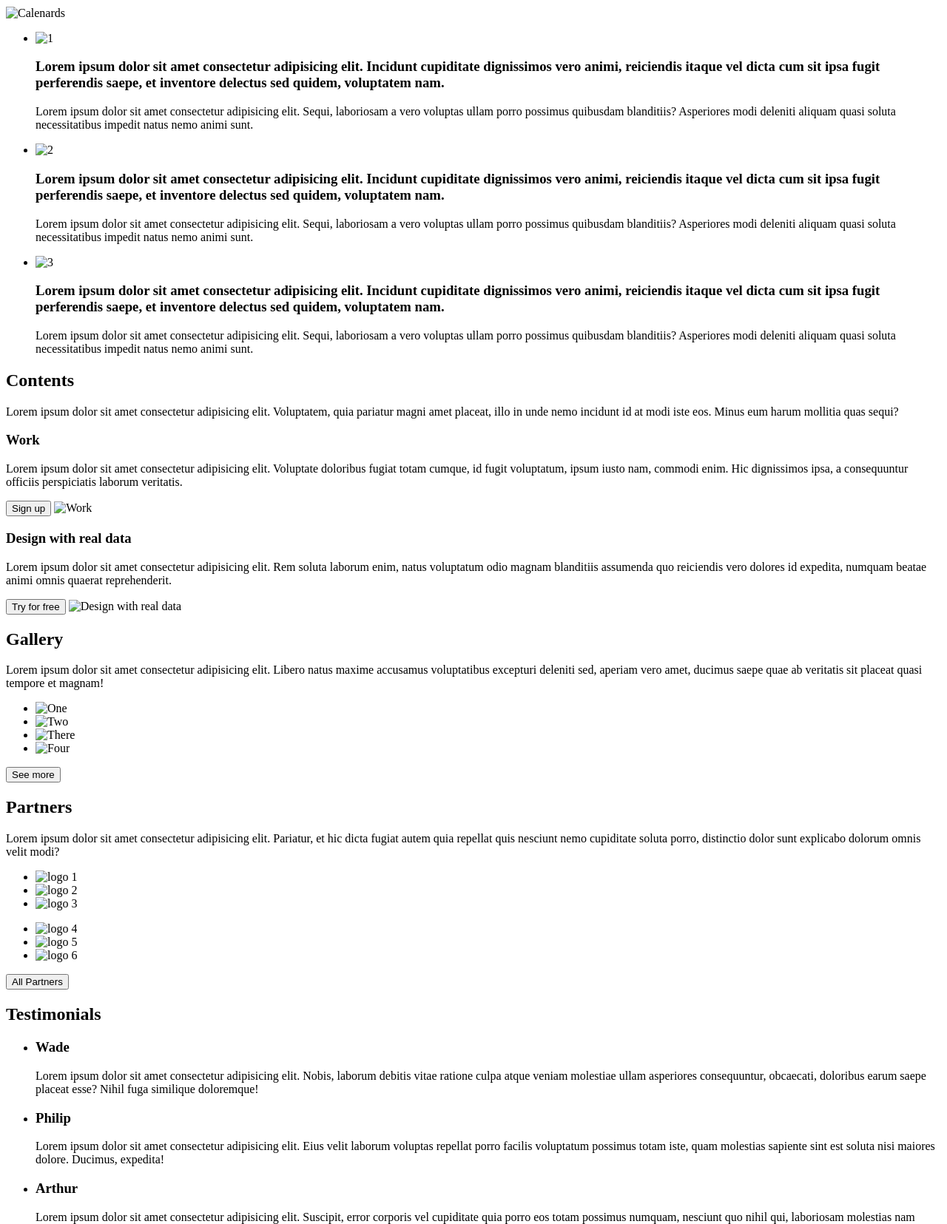
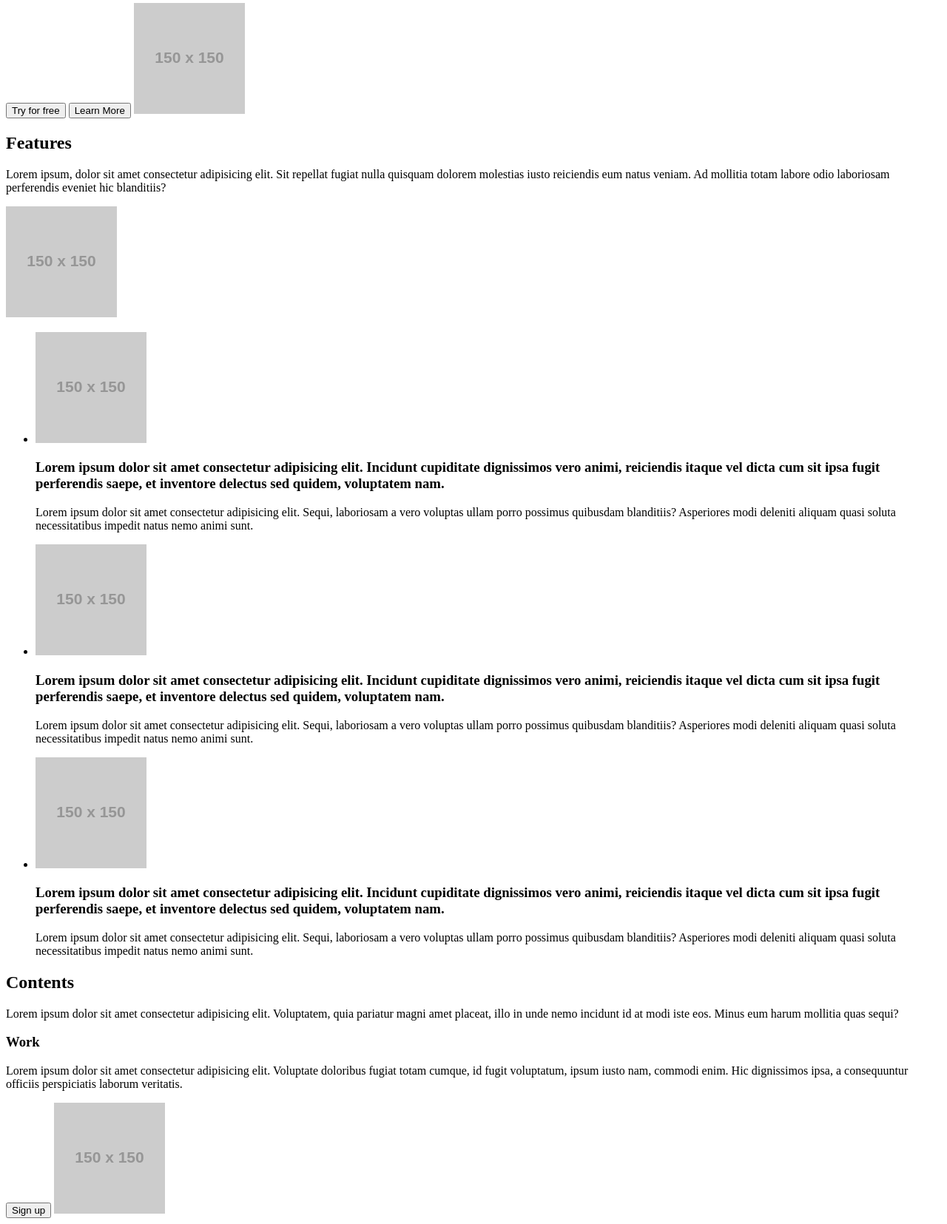
Before and after one commit to fylhtq7779/Control_1, a plain HTML site: page index.html in a window 1280 px wide. Shown: the part 279-1934 px from the top of the page at 74% size. Drawn offline with Linux system fonts and the light colour scheme; placeholder pictures from the web are drawn by us.

Commit message:
Add placeholder

```diff
--- a/index.html
+++ b/index.html
@@ -10,9 +10,9 @@
 
 <body>
     <header>
-        <a href=""> <img src="" alt="FigmaLandLogo"></a>
+        <a href=""> <img src="http://via.placeholder.com/150x150" alt="FigmaLandLogo"></a>
         <button>Login</button>
-        <a href=""><img src="" alt="3Lines"></a>
+        <a href=""><img src="http://via.placeholder.com/150x150" alt="3Lines"></a>
     </header>
 
     <main>
@@ -27,7 +27,7 @@
             </p>
             <button>Try for free</button>
             <button>Learn More</button>
-            <img src="" alt="Back">
+            <img src="http://via.placeholder.com/150x150" alt="Back">
         </section>
 
         <section>
@@ -36,10 +36,10 @@
                 molestias iusto reiciendis eum natus veniam. Ad mollitia totam labore odio laboriosam perferendis
                 eveniet
                 hic blanditiis?</p>
-            <img src="" alt="Calenards">
+            <img src="http://via.placeholder.com/150x150" alt="Calenards">
             <ul>
                 <li>
-                    <img src="" alt="1">
+                    <img src="http://via.placeholder.com/150x150" alt="1">
                     </img>
                     <h3>Lorem ipsum dolor sit amet consectetur adipisicing elit. Incidunt cupiditate dignissimos vero
                         animi,
@@ -53,7 +53,7 @@
                         natus nemo animi sunt.</p>
                 </li>
                 <li>
-                    <img src="" alt="2">
+                    <img src="http://via.placeholder.com/150x150" alt="2">
                     </img>
                     <h3>Lorem ipsum dolor sit amet consectetur adipisicing elit. Incidunt cupiditate dignissimos vero
                         animi,
@@ -67,7 +67,7 @@
                         natus nemo animi sunt.</p>
                 </li>
                 <li>
-                    <img src="" alt="3">
+                    <img src="http://via.placeholder.com/150x150" alt="3">
                     </img>
                     <h3>Lorem ipsum dolor sit amet consectetur adipisicing elit. Incidunt cupiditate dignissimos vero
                         animi,
@@ -94,13 +94,13 @@
                 voluptatum, ipsum iusto nam, commodi enim. Hic dignissimos ipsa, a consequuntur officiis perspiciatis
                 laborum veritatis.</p>
             <button>Sign up</button>
-            <img src="" alt="Work">
+            <img src="http://via.placeholder.com/150x150" alt="Work">
             <h3>Design with real data</h3>
             <p>Lorem ipsum dolor sit amet consectetur adipisicing elit. Rem soluta laborum enim, natus voluptatum odio
                 magnam blanditiis assumenda quo reiciendis vero dolores id expedita, numquam beatae animi omnis quaerat
                 reprehenderit.</p>
             <button>Try for free</button>
-            <img src="" alt="Design with real data">
+            <img src="http://via.placeholder.com/150x150" alt="Design with real data">
         </section>
 
         <section>
@@ -110,10 +110,10 @@
                 deleniti sed, aperiam vero amet, ducimus saepe quae ab veritatis sit placeat quasi tempore et magnam!
             </p>
             <ul>
-                <li><img src="" alt="One"></li>
-                <li><img src="" alt="Two"></li>
-                <li><img src="" alt="There"></li>
-                <li><img src="" alt="Four"></li>
+                <li><img src="http://via.placeholder.com/150x150" alt="One"></li>
+                <li><img src="http://via.placeholder.com/150x150" alt="Two"></li>
+                <li><img src="http://via.placeholder.com/150x150" alt="There"></li>
+                <li><img src="http://via.placeholder.com/150x150" alt="Four"></li>
             </ul>
             <button>See more</button>
         </section>
@@ -125,14 +125,14 @@
                 quis nesciunt nemo cupiditate soluta porro, distinctio dolor sunt explicabo dolorum omnis velit modi?
             </p>
             <ul>
-                <li><img src="" alt="logo 1"></li>
-                <li><img src="" alt="logo 2"></li>
-                <li><img src="" alt="logo 3"></li>
+                <li><img src="http://via.placeholder.com/150x150" alt="logo 1"></li>
+                <li><img src="http://via.placeholder.com/150x150" alt="logo 2"></li>
+                <li><img src="http://via.placeholder.com/150x150" alt="logo 3"></li>
             </ul>
             <ul>
-                <li><img src="" alt="logo 4"></li>
-                <li><img src="" alt="logo 5"></li>
-                <li><img src="" alt="logo 6"></li>
+                <li><img src="http://via.placeholder.com/150x150" alt="logo 4"></li>
+                <li><img src="http://via.placeholder.com/150x150" alt="logo 5"></li>
+                <li><img src="http://via.placeholder.com/150x150" alt="logo 6"></li>
             </ul>
             <button>All Partners</button>
         </section>
@@ -181,7 +181,7 @@
             <button>Try for</button>
 
 
-            <img src="" alt="Preview">
+            <img src="http://via.placeholder.com/150x150" alt="Preview">
         </section>
 
         <footer>
@@ -210,14 +210,14 @@
                 <li><button>Lorem1</button></li>
             </ul>
 
-            <button><img src="" alt="GPS"></button>
+            <button><img src="http://via.placeholder.com/150x150" alt="GPS"></button>
             <p>Adress</p>
-            <button><img src="" alt="Phone"></button>
+            <button><img src="http://via.placeholder.com/150x150" alt="Phone"></button>
             <p>Phone</p>
 
-            <button><img src="" alt="Twitter"></button>
-            <button><img src="" alt="Facebook"></button>
-            <button><img src="" alt="LinkedIn"></button>
+            <button><img src="http://via.placeholder.com/150x150" alt="Twitter"></button>
+            <button><img src="http://via.placeholder.com/150x150" alt="Facebook"></button>
+            <button><img src="http://via.placeholder.com/150x150" alt="LinkedIn"></button>
         </footer>
     </main>
 </body>
```
